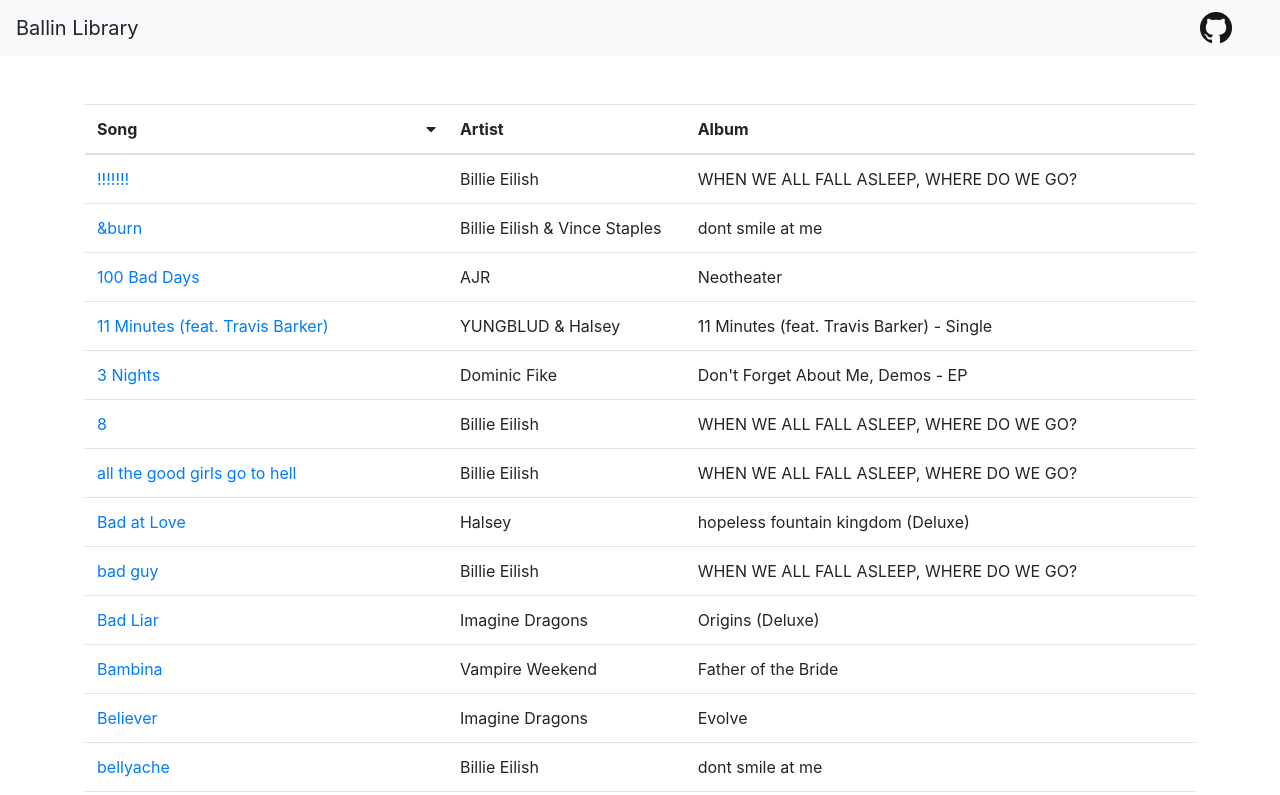
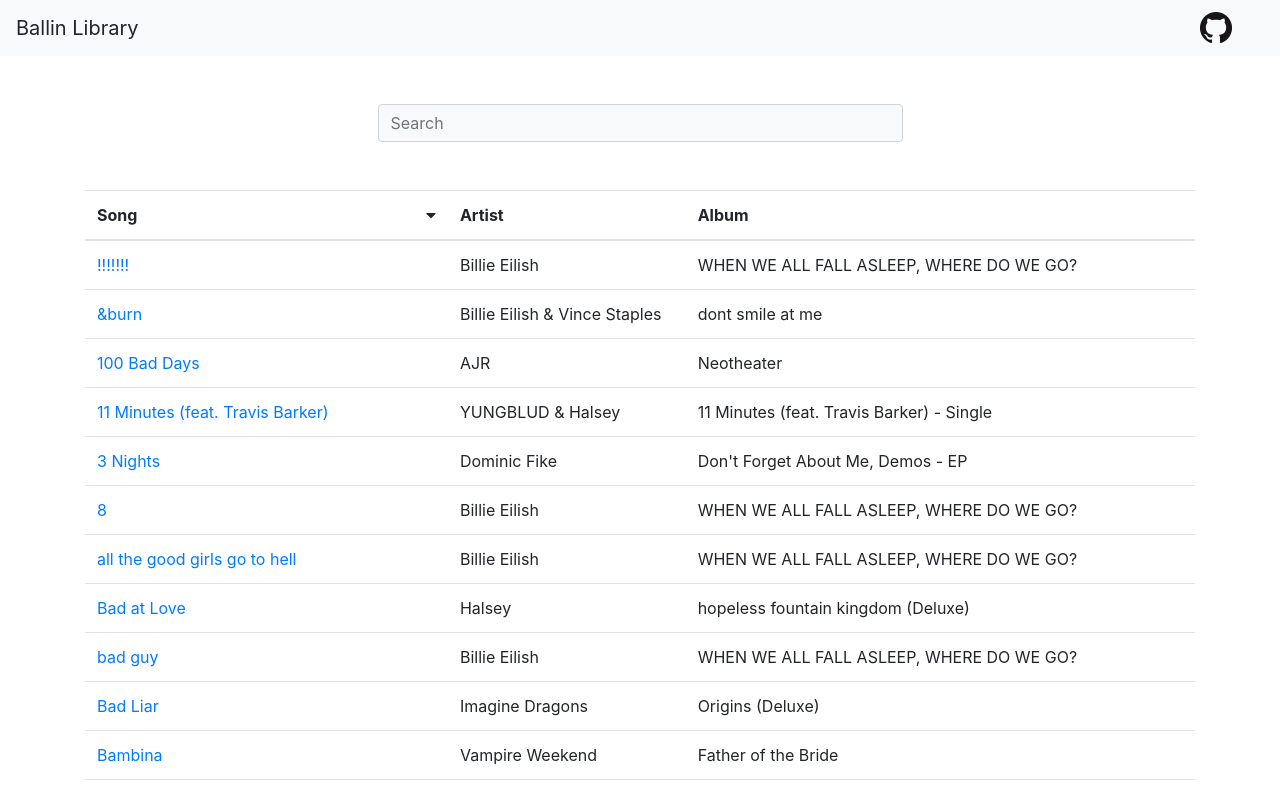
Before and after one commit to JBallin/ballin-library, a React (Create React App) app: page / in a window 1280 px wide. Shown: the top 795 px of the page. Built offline with nearby package versions, Linux system fonts and the light colour scheme.

Commit message:
Add SearchBar to enable search

```diff
--- a/src/App.jsx
+++ b/src/App.jsx
@@ -6,6 +6,7 @@
 
 import songsDb from './db/songs';
 import NavBar from './components/NavBar';
+import SearchBar from './components/SearchBar';
 import SongsTable from './components/SongsTable';
 
 library.add(faCaretDown, faCaretUp);
@@ -79,6 +80,12 @@
       <div>
         <NavBar />
         <Container className="mt-5">
+          <Container className="w-50 mb-5">
+            <SearchBar
+              placeholder="Search"
+              onChange={this.filter}
+            />
+          </Container>
           <SongsTable
             songs={filtered || songs}
             tableFields={tableFields}
--- /dev/null
+++ b/src/components/SearchBar.jsx
@@ -0,0 +1,35 @@
+import React from 'react';
+import PropTypes from 'prop-types';
+import { Input } from 'reactstrap';
+
+class SearchBar extends React.Component {
+  state = {
+    query: '',
+  }
+
+  static propTypes = {
+    placeholder: PropTypes.string.isRequired,
+    onChange: PropTypes.func.isRequired,
+  }
+
+  handleChange = (e) => {
+    const { onChange } = this.props;
+    onChange(e.target.value);
+    this.setState({ query: e.target.value });
+  }
+
+  render = () => {
+    const { placeholder } = this.props;
+    const { query } = this.state;
+    return (
+      <Input
+        placeholder={placeholder}
+        value={query}
+        onChange={this.handleChange}
+        className="bg-light rounded"
+      />
+    );
+  }
+}
+
+export default SearchBar;
```
